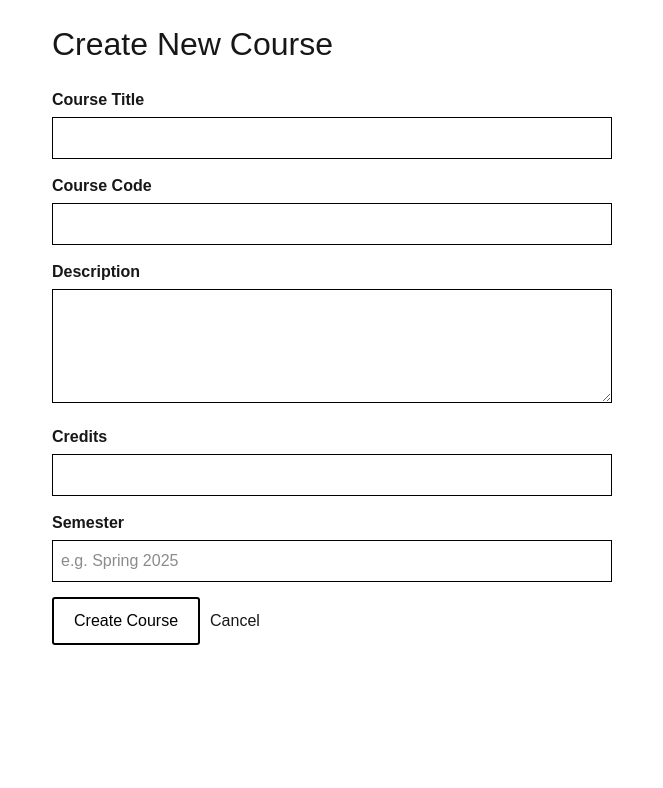
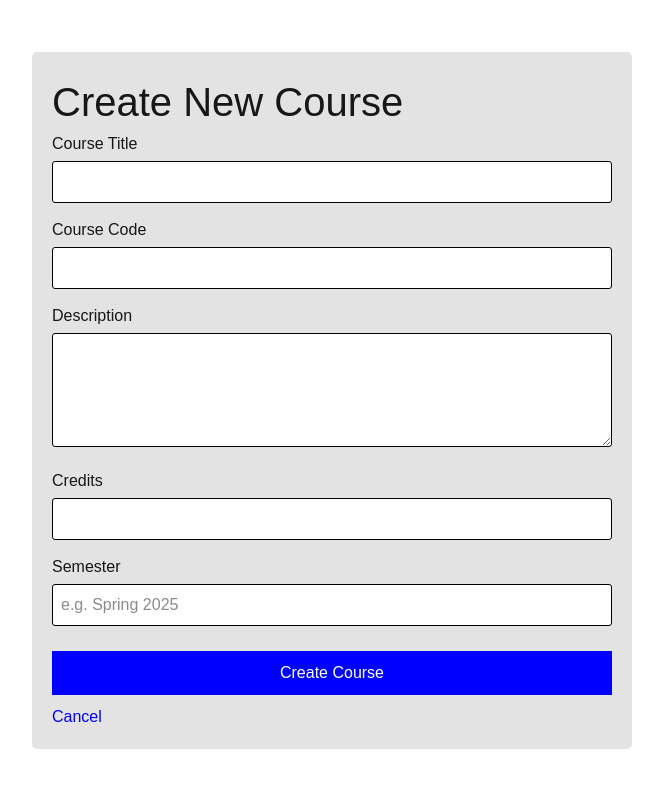
Before and after one commit to dzenardas/university-crud, a Next.js app: page /courses/new in a window 1280 px wide. Shown: the top 788 px of the page, without its empty margins (308-971 px from the left). Built offline with nearby package versions, Linux system fonts and the light colour scheme.

Commit message:
Add create new page better CSS

```diff
--- a/app/courses/new/newCourse.module.css
+++ b/app/courses/new/newCourse.module.css
@@ -1,20 +1,20 @@
 .container {
-    padding: 20px;
-    max-width: 600px;
-    margin: auto;
+    display: flex;
+    justify-content: center;
+    align-items: center;
+    min-height: 100vh;
+    background-color: white;
 }
 
-.title {
-    font-size: 32px;
-    margin-bottom: 20px;
+.h2 {
+    font-size: 40px;
 }
 
-.error {
-    color: red;
-    background-color: #fee;
-    padding: 10px;
-    border-radius: 3px;
-    margin-bottom: 15px;
+.formWrapper {
+    width: 600px;
+    background-color: rgb(228, 227, 227);
+    padding: 20px;
+    border-radius: 5px;
 }
 
 .formGroup {
@@ -24,14 +24,15 @@
 .formGroup label {
     display: block;
     margin-bottom: 5px;
-    font-weight: bold;
 }
 
 .input {
     width: 100%;
     padding: 8px;
     border: 1px solid black;
+    border-radius: 3px;
     box-sizing: border-box;
+    background-color: white;
 }
 
 .textarea {
@@ -39,26 +40,26 @@
     padding: 8px;
     border: 1px solid black;
     box-sizing: border-box;
+    border-radius: 3px;
     resize: vertical;
+    background-color: white;
 }
 
 .button {
-    padding: 10px 20px;
-    border: 2px solid black;
-    color: black;
-    text-decoration: none;
-    border-radius: 3px;
-    margin-right: 10px;
+    width: 100%;
+    border: 2px;
+    cursor: pointer;
+    background-color: blue;
+    color: white;
+    padding: 10px;
+    margin-top: 10px;
+    margin-bottom: 10px;
 }
 
-.button:hover {
-    cursor: pointer;
+.link {
+    color: blue;
 }
 
-.cancelLink {
-    text-decoration: none;
-}
-
-.cancelLink:hover {
+.link:hover {
     text-decoration: underline;
 }
--- a/app/courses/new/page.tsx
+++ b/app/courses/new/page.tsx
@@ -20,8 +20,8 @@ export default function NewCoursePage() {
 
         const res = await fetch("/api/courses", {
             method: "POST",
-            headers: { "Content-Type": "application/json" },
-            body: JSON.stringify({ title, code, description, credits, semester })
+            headers: {"Content-Type": "application/json"},
+            body: JSON.stringify({title, code, description, credits, semester})
         })
 
         if (res.ok) {
@@ -33,7 +33,8 @@ export default function NewCoursePage() {
 
     return (
         <div className={styles.container}>
-            <h1 className={styles.title}>Create New Course</h1>
+            <div className={styles.formWrapper}>
+                <h2 className={styles.h2}>Create New Course</h2>
 
                 <form onSubmit={handleSubmit}>
                     <div className={styles.formGroup}>
@@ -42,8 +43,8 @@ export default function NewCoursePage() {
                             type="text"
                             value={title}
                             onChange={(e) => setTitle(e.target.value)}
+                            className={styles.input}
                             required
-                        className={styles.input}
                         />
                     </div>
 
@@ -53,8 +54,8 @@ export default function NewCoursePage() {
                             type="text"
                             value={code}
                             onChange={(e) => setCode(e.target.value)}
+                            className={styles.input}
                             required
-                        className={styles.input}
                         />
                     </div>
 
@@ -74,8 +75,8 @@ export default function NewCoursePage() {
                             type="number"
                             value={credits}
                             onChange={(e) => setCredits(e.target.value)}
+                            className={styles.input}
                             required
-                        className={styles.input}
                         />
                     </div>
 
@@ -85,18 +86,17 @@ export default function NewCoursePage() {
                             type="text"
                             value={semester}
                             onChange={(e) => setSemester(e.target.value)}
-                        required
                             placeholder="e.g. Spring 2025"
                             className={styles.input}
+                            required
                         />
                     </div>
 
-                <button type="submit" className={styles.button}>
-                    Create Course
-                </button>
+                    <button type="submit" className={styles.button}>Create Course</button>
+                </form>
 
-                <Link href="/dashboard" className={styles.cancelLink}>Cancel</Link>
-            </form>
+                <Link href="/dashboard" className={styles.link}>Cancel</Link>
+            </div>
         </div>
     )
 }
--- a/app/login/login.module.css
+++ b/app/login/login.module.css
@@ -15,6 +15,10 @@
     background-color: rgb(228, 227, 227);
     padding: 20px;
     border-radius: 5px;
+}
+
+.formGroup {
+    margin-bottom: 15px;
 }
 
 .formGroup label {
```
Lines whose indentation alone changed are shown as unchanged.
